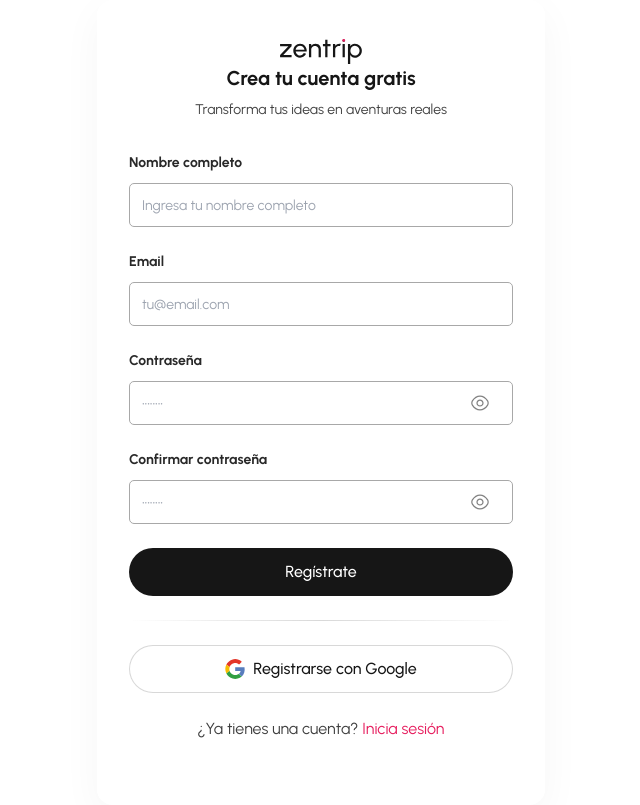
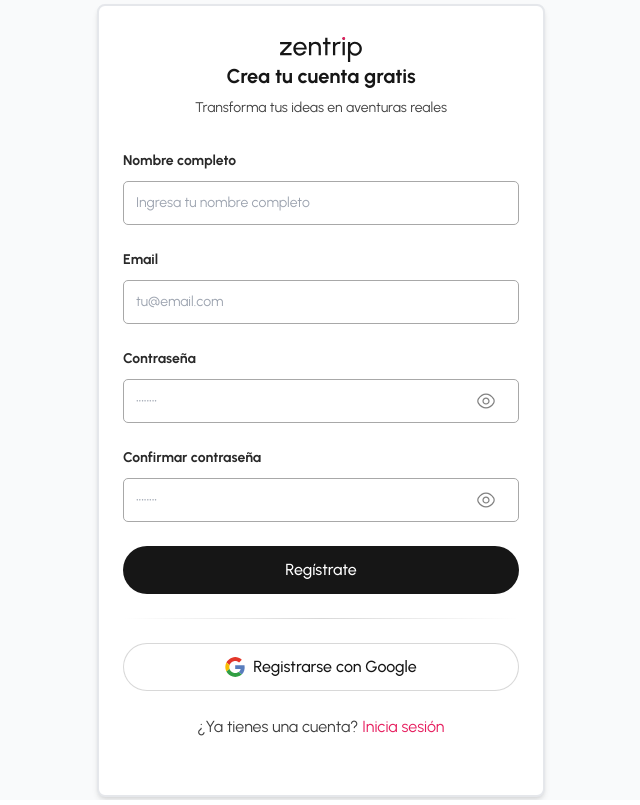
Before and after one commit to Ignacio918/viajes-app, a React (Vite) app in the folder viajes-app/: page /register in a window 1280 px wide. Shown: the whole page, without its empty margins (319-959 px from the left). Built offline with nearby package versions, Linux system fonts and the light colour scheme; a web font is replaced by a local one.

Commit message:
background register

```diff
--- a/viajes-app/src/pages/RegisterPage.tsx
+++ b/viajes-app/src/pages/RegisterPage.tsx
@@ -225,12 +225,11 @@ const RegisterPage: React.FC<RegisterPageProps> = ({ onAuthSuccess }) => {
   };
 
   return (
-    <div className="auth-container">
-      <div className="auth-form-wrapper">
+    <div className="register-page-container">
+      <div className="register-form-container">
         <div className="auth-logo-container">
           <img src={Logo} alt="Zentrip Logo" className="auth-logo-image" />
         </div>
-
         <h2 className="auth-title">Crea tu cuenta gratis</h2>
         <p className="auth-description">
           Transforma tus ideas en aventuras reales
--- a/viajes-app/src/styles/RegisterPage.css
+++ b/viajes-app/src/styles/RegisterPage.css
@@ -7,11 +7,21 @@
     @apply min-h-screen flex items-center justify-center bg-white dark:bg-dark;
   }
 
+  .register-page-container {
+    @apply relative h-screen flex items-center justify-center overflow-hidden;
+  }
+
+  .register-form-container {
+    @apply relative z-10 w-full max-w-md p-6 bg-white rounded-lg shadow-md;
+    @apply border-2 border-gray-200; /* Outline */
+    @apply dark:bg-gray-800 dark:border-gray-700; /* Outline en modo oscuro */
+  }
+
   .auth-form-wrapper {
     @apply max-w-md w-full mx-auto rounded-none md:rounded-2xl p-4 md:p-8;
-    background: rgba(255, 255, 255, 0.5);
+    background: rgba(255, 255, 255, 0.8); /* Ajuste de opacidad */
     backdrop-filter: blur(20px);
-    box-shadow: 0px 12px 40px 0px rgba(0, 0, 0, 0.04);
+    box-shadow: 0px 12px 40px 0px rgba(0, 0, 0, 0.1); /* Ajuste de sombra */
   }
 
   .auth-form-content {
```
